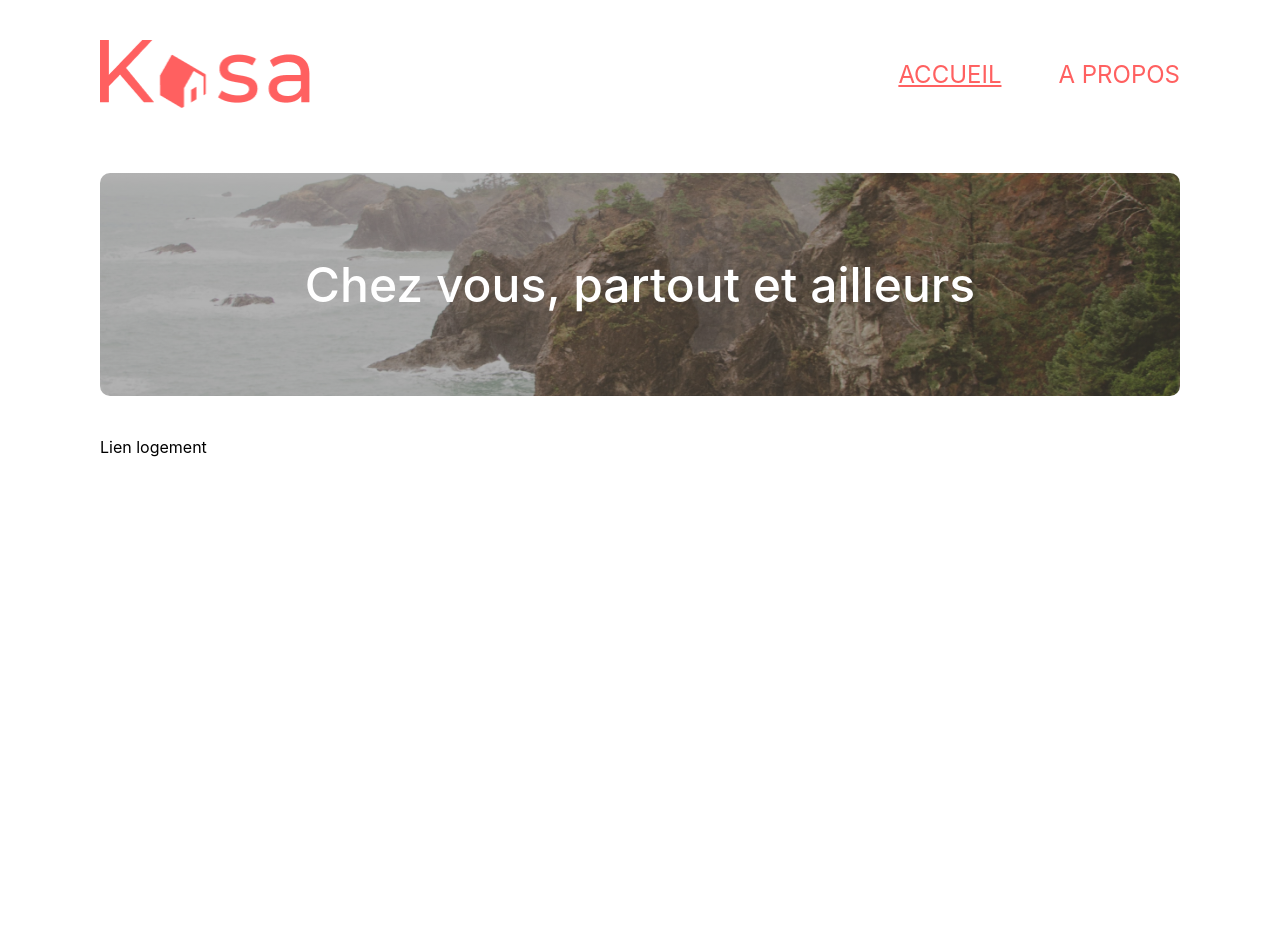
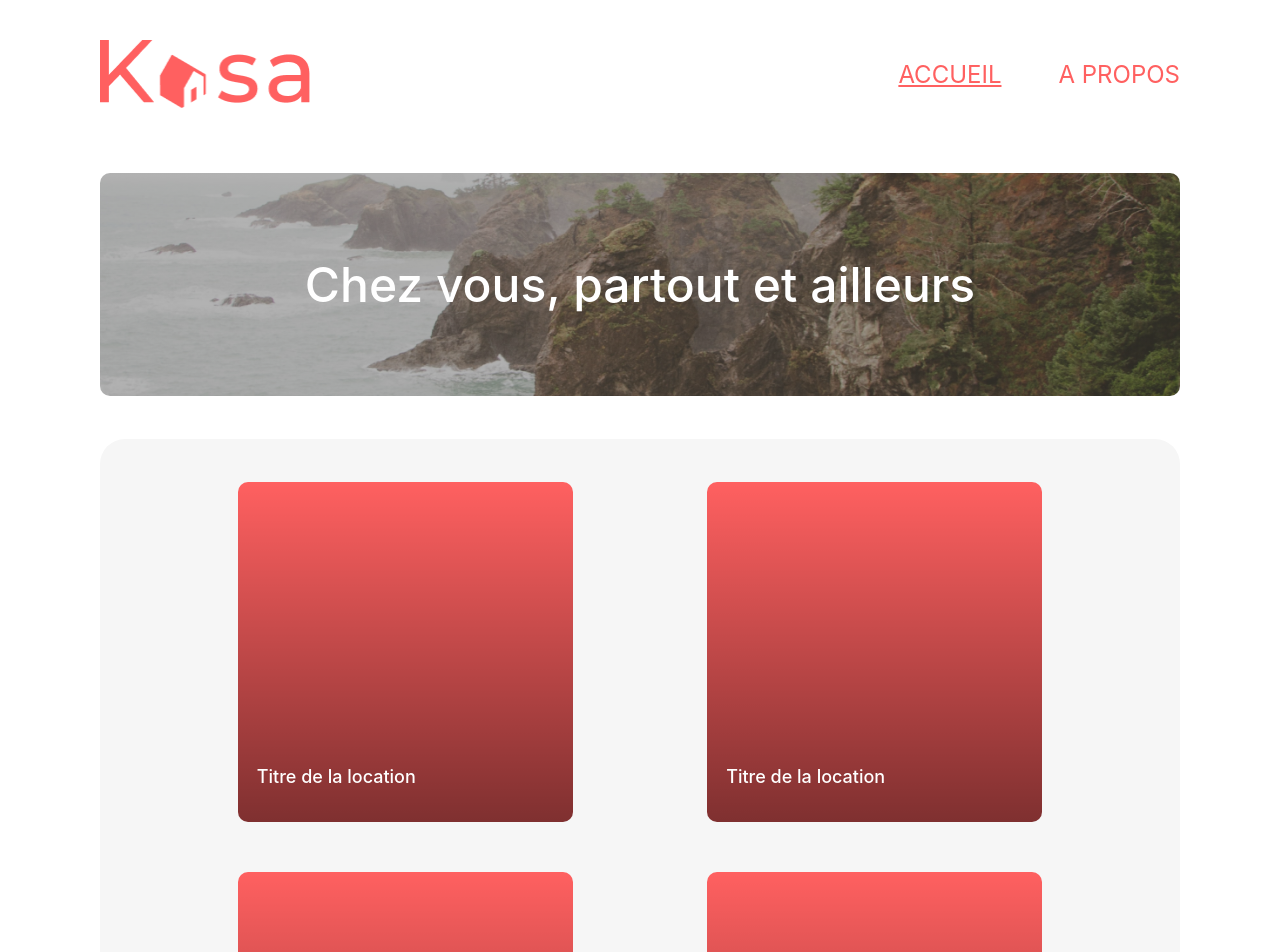
Before and after one commit to PrAndrian/Kasa-app, a React (Create React App) app: page /accueil in a window 1280 px wide. Shown: the top 952 px of the page. Before the commit the page ends 800 px from the top, so only its background shows below. Built offline with nearby package versions, Linux system fonts and the light colour scheme.

Commit message:
Thumbs interface done

```diff
--- a/src/App.module.css
+++ b/src/App.module.css
@@ -78,6 +78,12 @@
     white-space: pre;
 }
 
+.thumbs_container{
+    display: flex;
+    flex-wrap: wrap;
+    gap: 20px;
+}
+
 @media screen and (min-width: 769px) {
 
     #home{
@@ -99,13 +105,49 @@
         content: "";
         white-space: normal;
     }
+
+    .thumbs_container{
+        justify-content: space-evenly;
+        background-color: #F6F6F6;
+        gap : 50px 4%;
+        border-radius: 25px;
+        padding : 4%;
+    }
+
 }
 
 /* Thumb ------------------------------- */
 
 .thumb{
-    width: 340px;
-    height: 340px;
+    display: flex;
+    flex-direction: column;
+    justify-content: flex-end;
+    width: 100%;
+    height: 255px;
+    padding : 19px;
     border-radius: 10px;
-    background: linear-gradient(180deg, rgba(255, 255, 255, 0) 0%, rgba(0, 0, 0, 0.5) 100%);
+    background: linear-gradient(180deg, rgba(255, 255, 255, 0) 0%, rgba(0, 0, 0, 0.5) 100%),#FF6060;
 }
+
+.thumb > *{
+    display: flex;
+    align-items: center;
+    height: 52px ;
+    color : white;
+    font-size : 18px;
+    font-weight: 500;
+}
+
+@media screen and (min-width: 769px) {
+    .thumb{
+        min-width: 335px;
+        height: 340px;
+    }
+}
+@media screen and (min-width: 1025px) {
+    .thumb{
+        max-width: 29.8%;
+        min-width: 335px;
+        height: 340px;
+    }
+}
--- a/src/components/Thumb.js
+++ b/src/components/Thumb.js
@@ -4,7 +4,7 @@ import styles from '../App.module.css'
 const Thumb = () => {
   return (
     <div className={styles.thumb}>
-
+        <p>Titre de la location</p>
     </div>
   )
 }
--- a/src/pages/Home.js
+++ b/src/pages/Home.js
@@ -1,6 +1,7 @@
 import React from 'react'
 import { Link } from 'react-router-dom'
 import styles from '../App.module.css'
+import Thumb from '../components/Thumb'
 
 const Home = () => {
   const logementId = 'testId'
@@ -14,7 +15,10 @@ const Home = () => {
         </div >
 
         <section className={styles.thumbs_container}>
-
+          <Thumb/>
+          <Thumb/>
+          <Thumb/>
+          <Thumb/>
         </section>
         <Link to={`/fiche-logement/${logementId}`}>Lien logement</Link>
     </div>
```
